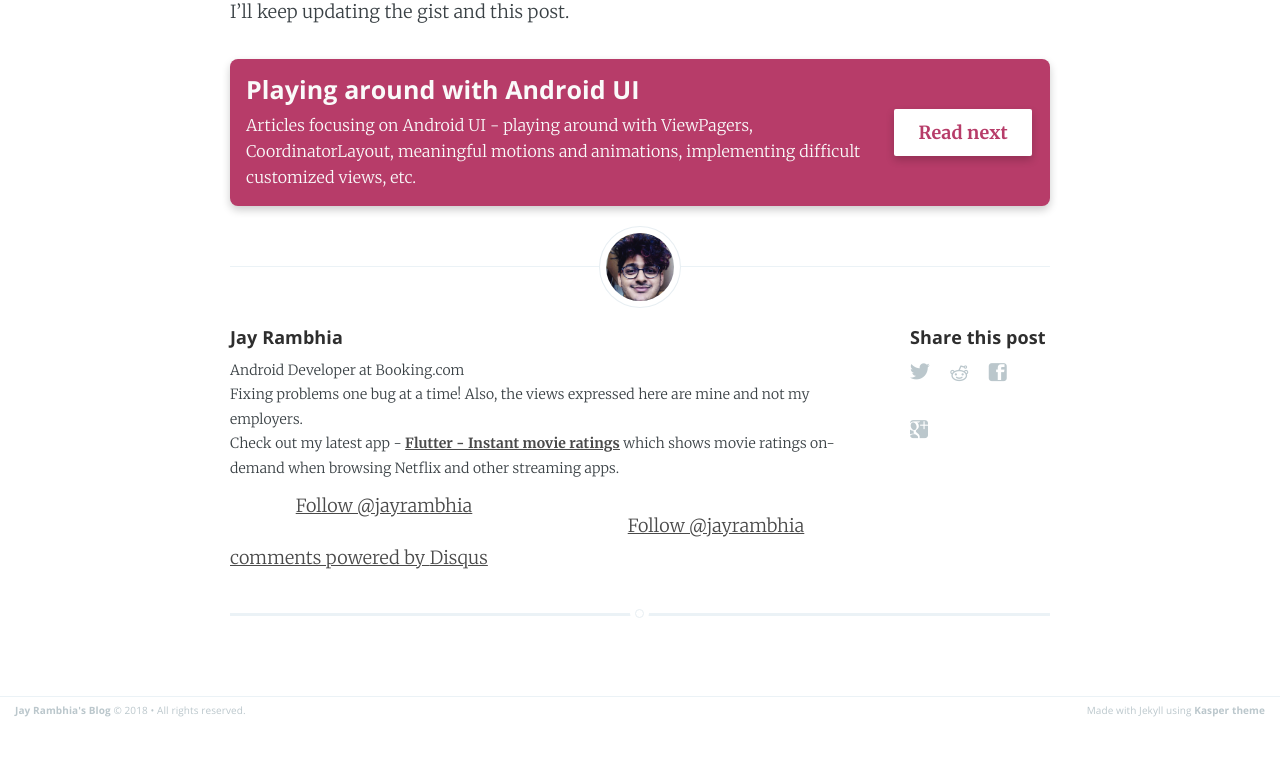
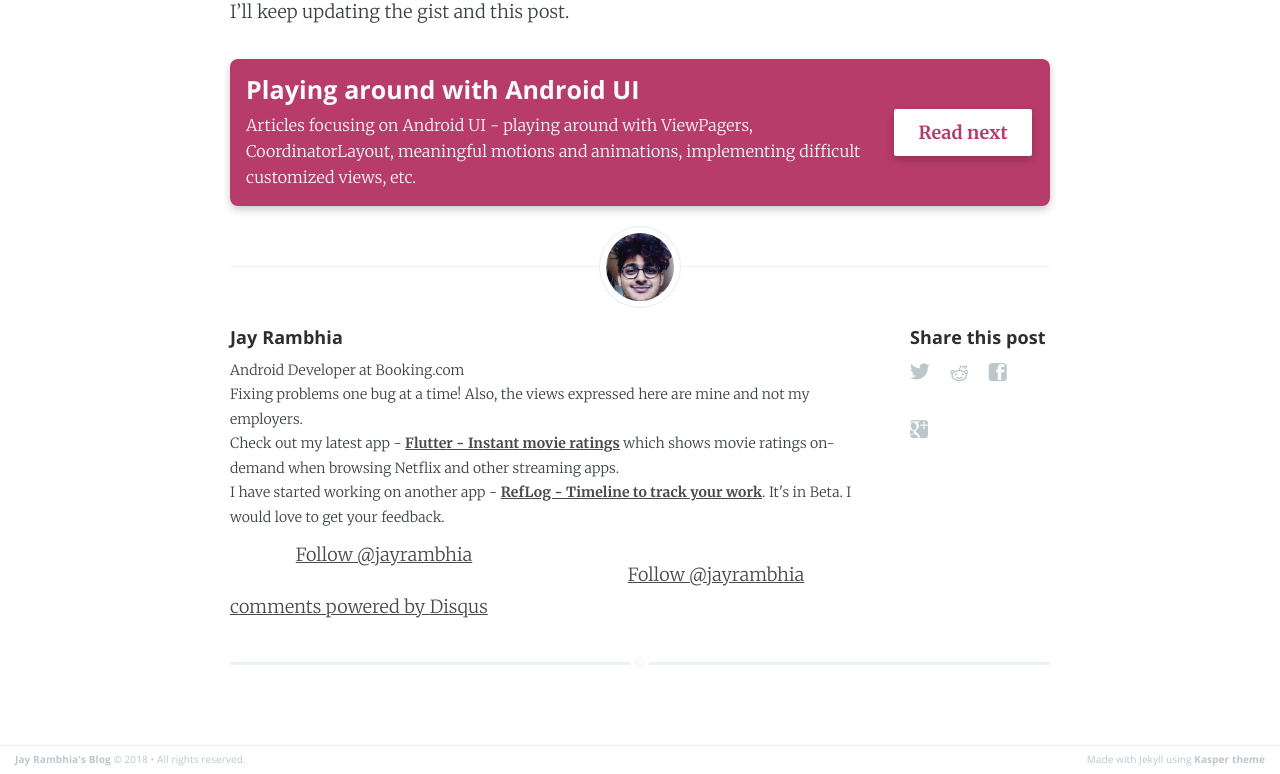
Before and after one commit to jayrambhia/jayrambhia.github.com, a Jekyll site: the page built from _posts/2013-06-15-numpy-tricks.markdown, in a window 1280 px wide, cut to the strip 671-1445 px from the top of the page. Built offline with Jekyll 4.4.1, drawn with Linux system fonts in a browser that asks for light colours; comment, search, counter and statistics services are not loaded; before the commit the page ends 1396 px from its top, so only the background shows below that.

Commit message:
Reflog app added to post footer

```diff
--- a/_layouts/post.html
+++ b/_layouts/post.html
@@ -59,7 +59,8 @@ post_class: post-template
                     <!-- Author Bio -->
                     <p>
                         Android Developer at Booking.com<br/>Fixing problems one bug at a time! Also, the views expressed here are mine and not my employers.<br/>
-                        Check out my latest app - <b><a href="https://play.google.com/store/apps/details?id=com.fenchtose.flutter&referrer=utm_source%3Dwebsite_footer">Flutter - Instant movie ratings</a></b> which shows movie ratings on-demand when browsing Netflix and other streaming apps.
+                        Check out my latest app - <b><a href="https://play.google.com/store/apps/details?id=com.fenchtose.flutter&referrer=utm_source%3Dwebsite_footer">Flutter - Instant movie ratings</a></b> which shows movie ratings on-demand when browsing Netflix and other streaming apps.<br/>
+                        I have started working on another app - <b><a href="https://play.google.com/store/apps/details?id=com.fenchtose.reflog&referrer=utm_source%3Dwebsite_footer">RefLog - Timeline to track your work</a></b>. It's in Beta. I would love to get your feedback.
                     </p>
                     <div class="post_bottom_share_container">
                       <div align="center">
```
